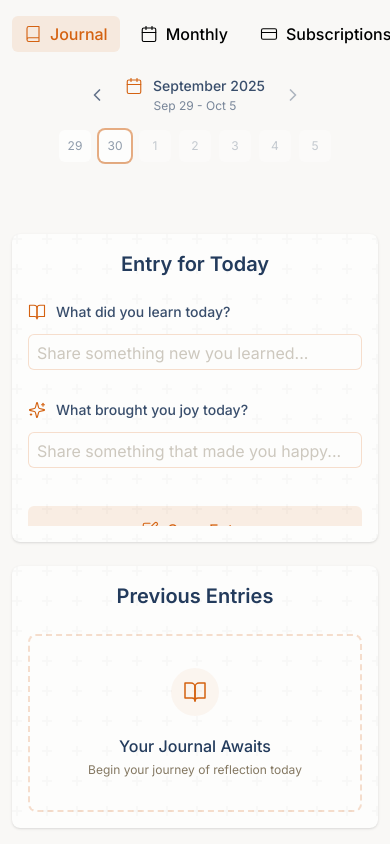
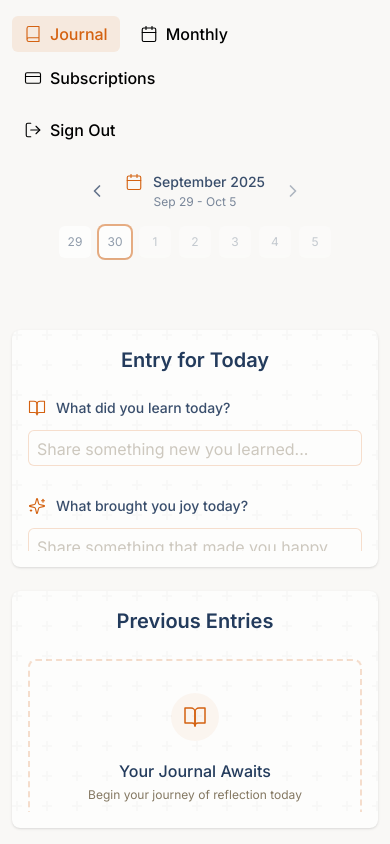
Before and after one commit to morhendos/quick-journal-app, a Next.js app: page / in a window 390 px wide. Built offline with nearby package versions, Linux system fonts and the light colour scheme.

Commit message:
Update PageHeader with proper Button component usage and improve responsive layout

```diff
--- a/src/components/layout/PageHeader.tsx
+++ b/src/components/layout/PageHeader.tsx
@@ -25,8 +25,8 @@ export function PageHeader({ onEntriesUpdate }: PageHeaderProps) {
   };
 
   return (
-    <header className="flex items-center justify-between gap-4">
-      <nav className="flex items-center gap-2">
+    <header className="flex items-center justify-between gap-4 flex-wrap">
+      <nav className="flex items-center gap-2 flex-wrap">
         {NAV_ITEMS.map(({ href, label, icon: Icon }) => {
           const isActive = pathname === href;
           return (
```
